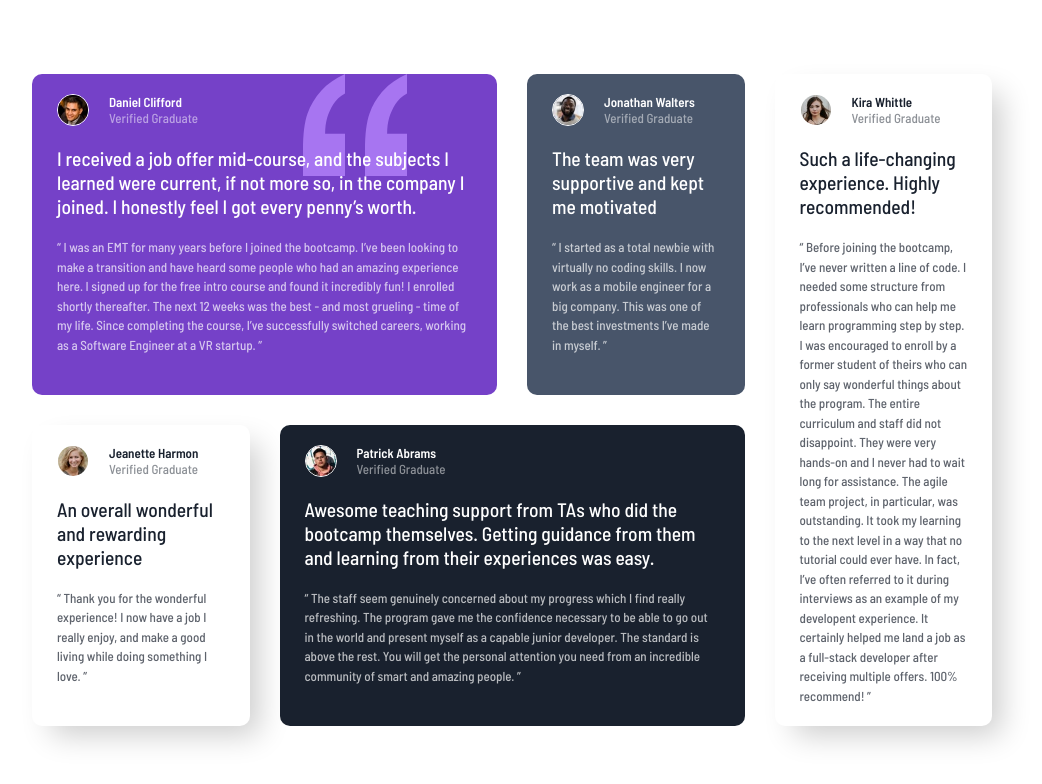
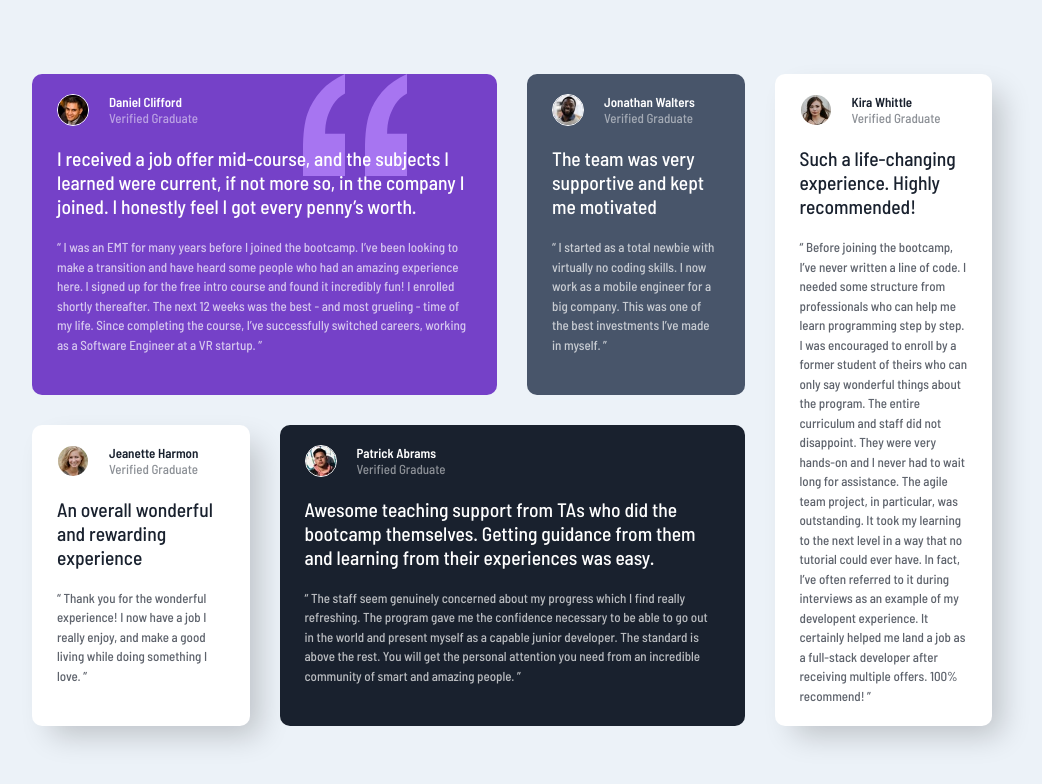
Before and after one commit to AhmedSaidi99/Testimonials-grid-section, a plain HTML site: page index.html in a window 1280 px wide. Shown: the whole page, without its empty margins (128-1170 px from the left). Drawn offline with Linux system fonts and the light colour scheme.

Commit message:
FEM Challenge

```diff
--- a/css/style.css
+++ b/css/style.css
@@ -17,6 +17,7 @@ p {
 
 /* Component  */
 body {
+  background-color: hsl(210, 46%, 95%);
   font-family: "Barlow Semi Condensed", sans-serif;
   font-size: 13px;
   min-height: 100vh;
```
